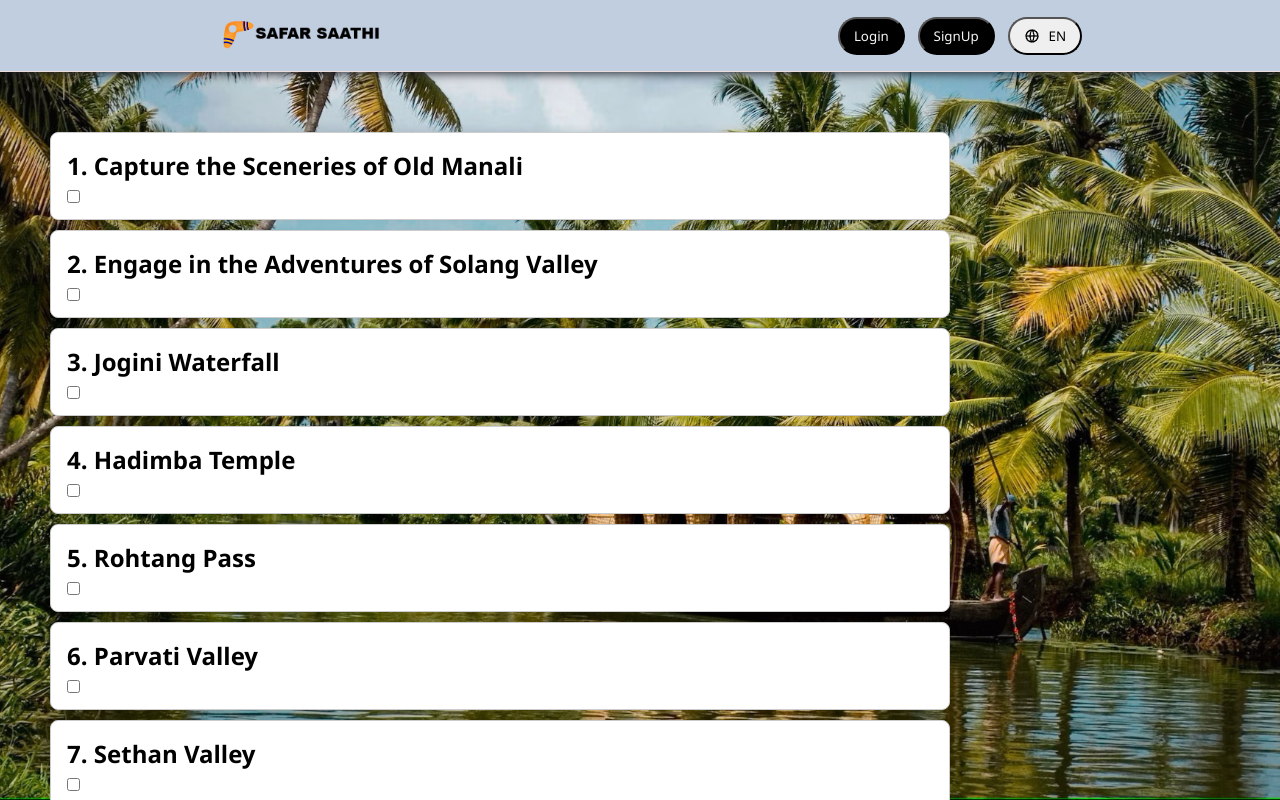
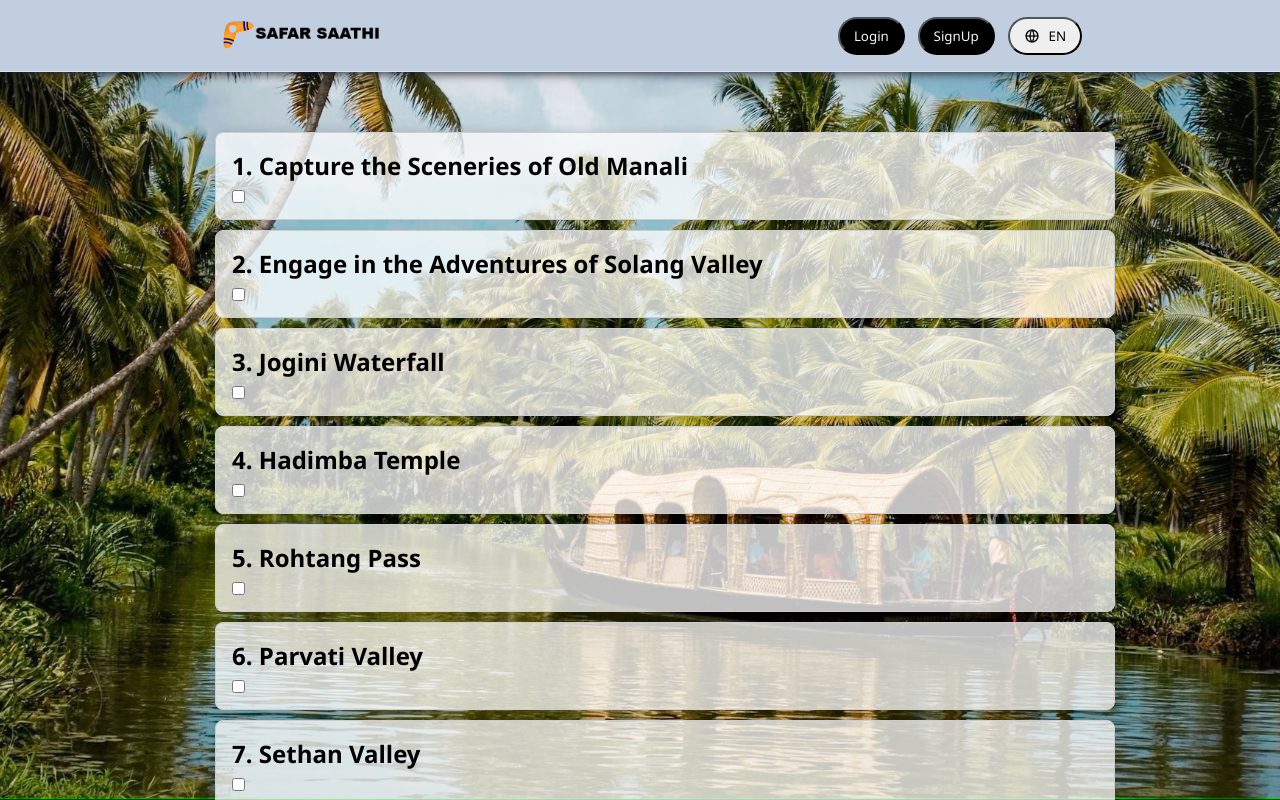
Before and after one commit to ArchismwanChatterjee/Geekathon1.0, a React (Create React App) app in the folder safar_saathi/: page /plan in a window 1280 px wide. Shown: the top 800 px of the page. Built offline with nearby package versions, Linux system fonts and the light colour scheme.

Commit message:
fixed some shit

```diff
--- a/safar_saathi/src/components/plan_page.css
+++ b/safar_saathi/src/components/plan_page.css
@@ -41,7 +41,7 @@ body{
   flex-direction: column;
   flex-wrap: wrap;
   justify-content: center;
-  align-items: flex-start; /* Center content horizontally and vertically */
+  align-items: center; /* Center content horizontally and vertically */
   margin-top: 100px;
   margin-left: 50px; /* Adjust the margin-top value as needed */
 }
@@ -53,7 +53,7 @@ body{
   margin-top: 10px;
   width: 900px; /* Adjust the width as needed */
   box-shadow: 0 0 10px rgba(0, 0, 0, 0.1);
-  background-color: white;
+  background-color: rgb(255, 255, 255,0.75);
 }
 
 .data-box h2 {
```
